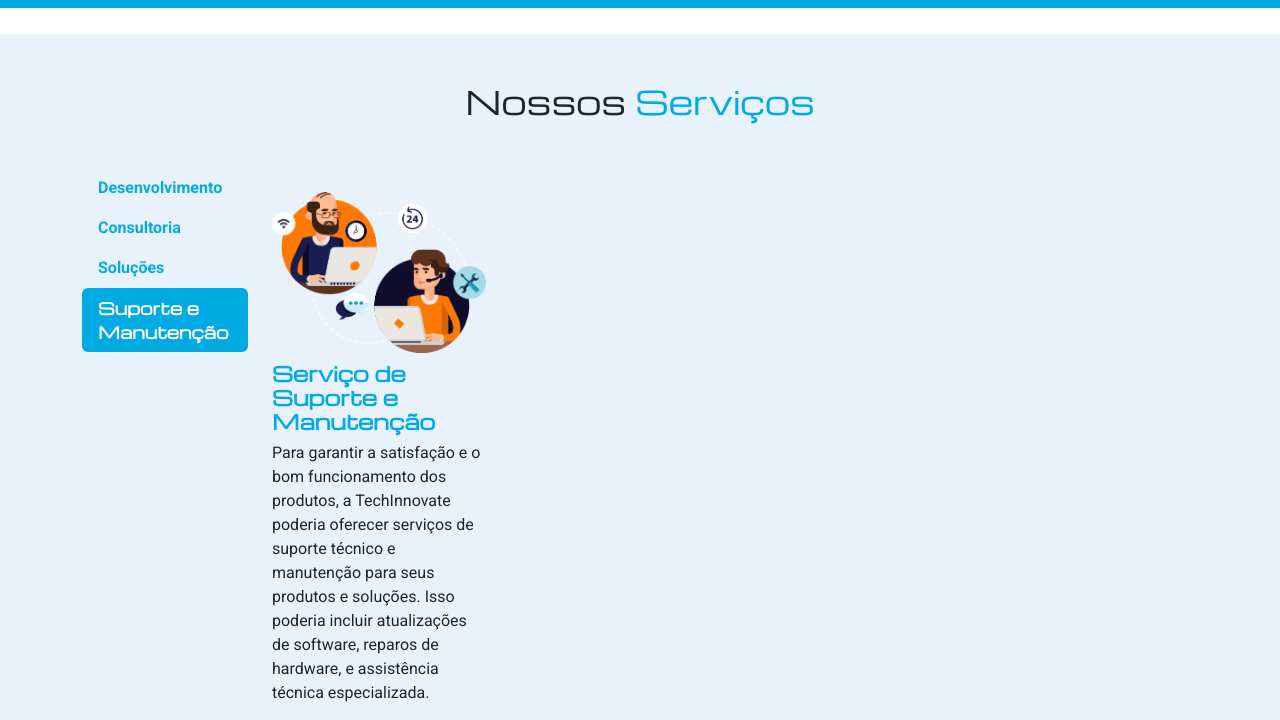
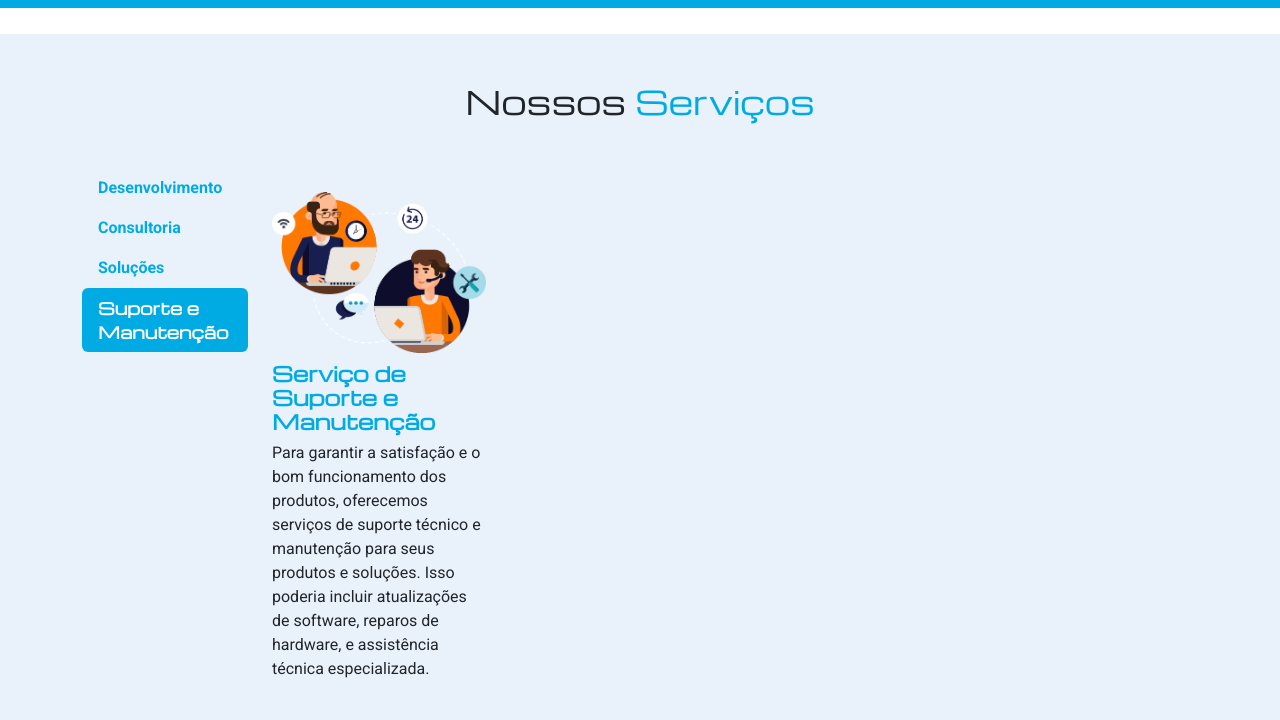
Before and after one commit to Jportov/portotech2.0, a plain HTML site: page index.html in a window 1280 px wide. Both pictures are taken after a click on the tab "Suporte e Manutenção". Shown: the part 2872-3592 px from the top of the page. Drawn offline with nearby package versions, Linux system fonts and the light colour scheme; files whose address does not match are found by name.

Commit message:
Update index.html

```diff
--- a/index.html
+++ b/index.html
@@ -157,7 +157,7 @@
                                     <div class="col-md-3">
                                         <img class="d-block w-100 mt-4" src="images/AjudaCotidiano_Ilustra.png" alt="Serviços">
                                         <h5 class="mt-2 text-colored fw-bold">Serviço de Suporte e Manutenção</h5>
-                                        <p>Para garantir a satisfação e o bom funcionamento dos produtos, a TechInnovate poderia oferecer serviços de suporte técnico e manutenção para seus produtos e soluções. Isso poderia incluir atualizações de software, reparos de hardware, e assistência técnica especializada.
+                                        <p>Para garantir a satisfação e o bom funcionamento dos produtos, oferecemos serviços de suporte técnico e manutenção para seus produtos e soluções. Isso poderia incluir atualizações de software, reparos de hardware, e assistência técnica especializada.
                                         </p>
                                     </div>
                                 </div>
```
